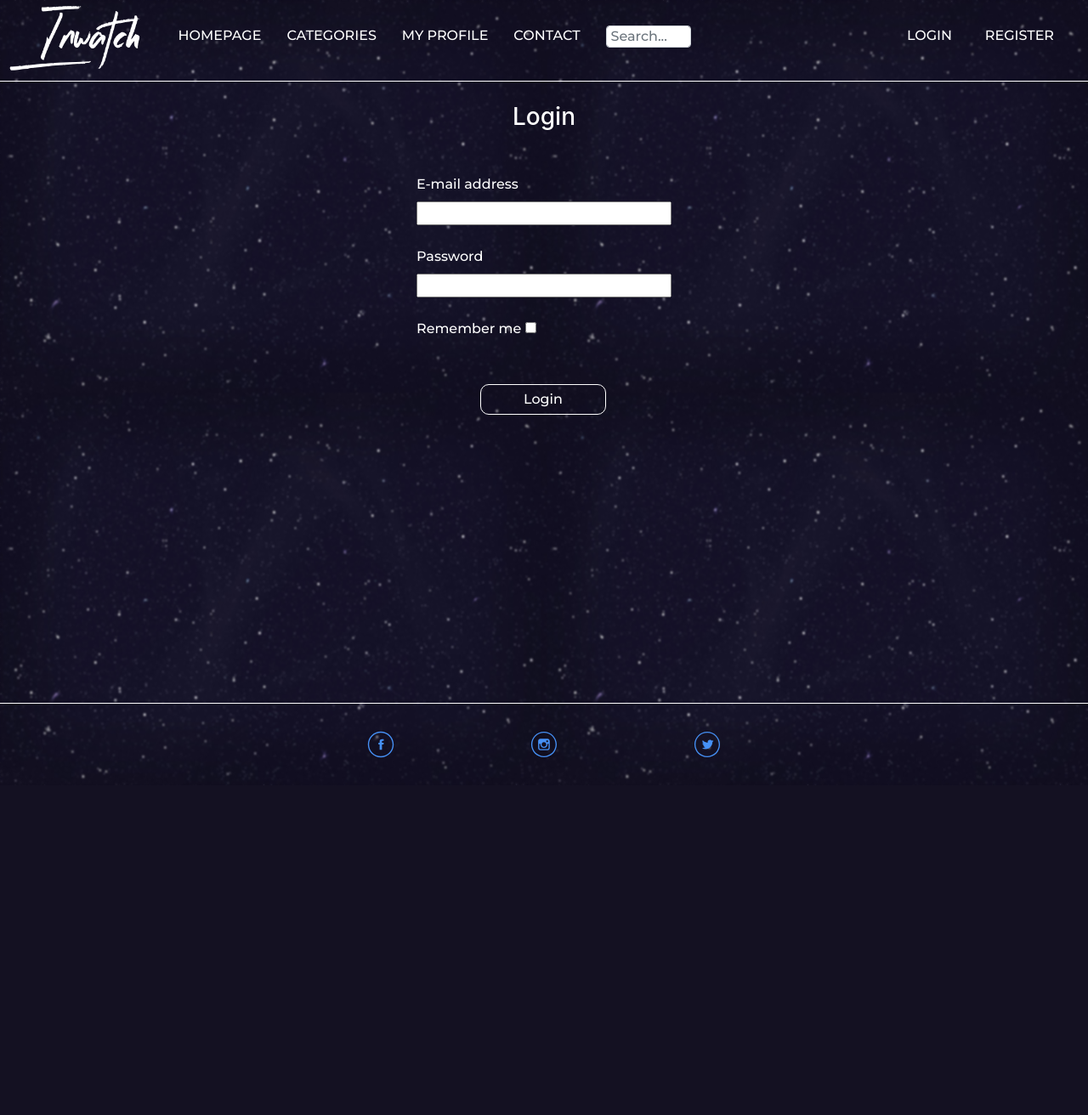
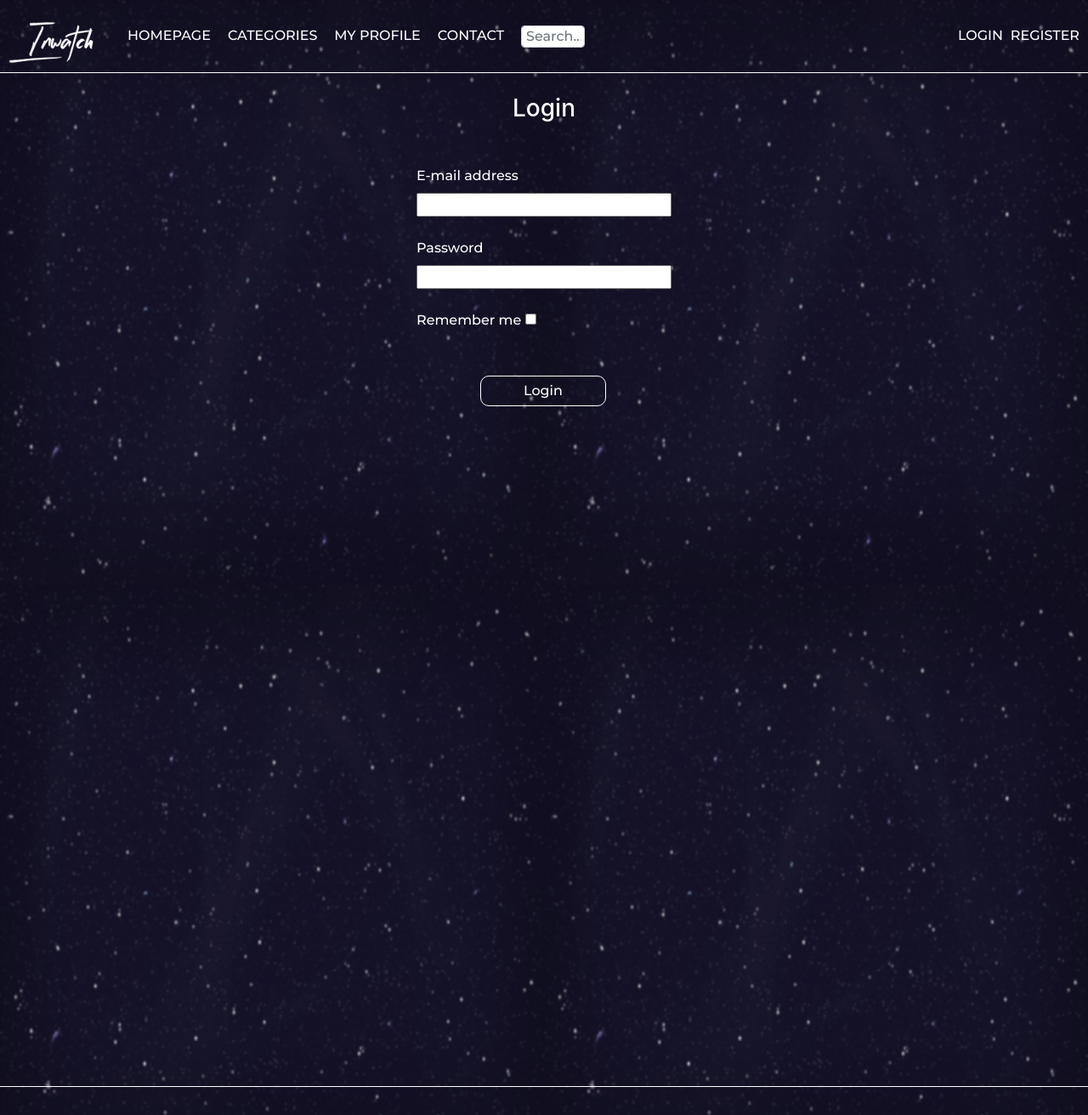
Before and after one commit to itsOmniscient/InWatch, a Flask app: a page that uses movies_webstore/templates/login.html in a window 1280 px wide. Shown: the top 1312 px of the page at 85% size. Before the commit the page ends 924 px from the top, so only its background shows below. Run offline with Flask 2, Linux system fonts and the light colour scheme; some libraries are stand-ins or nearby versions.

Commit message:
One width to rule them all (mostly)

```diff
--- a/movies_webstore/static/style.css
+++ b/movies_webstore/static/style.css
@@ -501,3 +501,48 @@ body{
     color: white;
   }
 }
+
+@media screen and (max-device-width: 1350px){
+  .logo2{
+    margin-top: 25px;
+    margin-left: 10px;
+    margin-right: 30px;
+    width: 100px;
+    height: 50px;
+  }
+  .navbar_menu{
+    margin-top: 30px;
+    margin-left: 10px;
+    margin-right: 10px;
+  }
+  .search-bar{
+    margin-top: 30px;
+    margin-left: 10px;
+    width: 75px;
+  }
+  .register_nav{
+    margin-top: 30px;
+    position: absolute;
+    right: 10px;
+  }
+  .login_nav{
+    margin-top: 30px;
+    position: absolute;
+    right: 100px;
+  }
+  .submit-btn-login-div{
+    margin-bottom: 50em;
+    left: 75px;
+  }
+  .submit-btn-register-div{
+    display: flex;
+    justify-content: center;
+    margin-bottom: 50em;
+  }
+  .movie-container{
+    display: flex;
+    width: 50%;
+    margin-left: 25%;
+    margin-bottom: 50em;
+  }
+}
```
